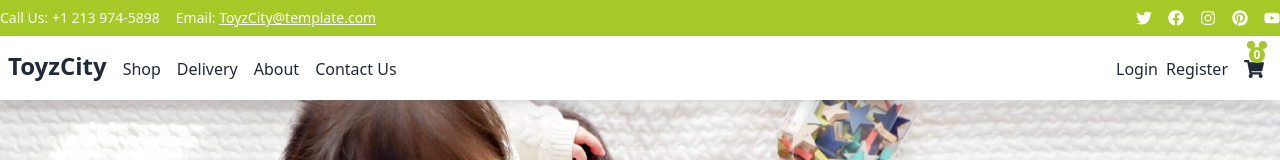
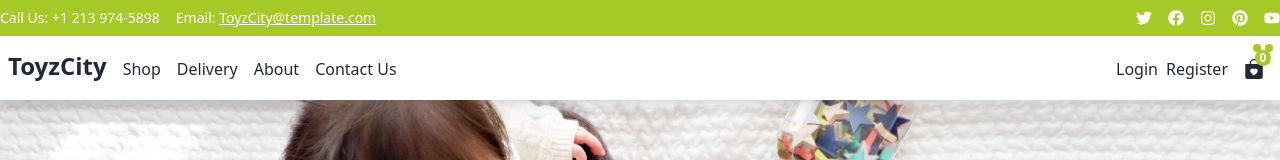
Before and after one commit to ToyTreasures/toy-treasures-frontend, a React (Vite) app: page / in a window 1280 px wide. Shown: the top 160 px of the page. Built offline with nearby package versions, Linux system fonts and the light colour scheme.

Commit message:
style: add wishlist icon to navbar

```diff
--- a/src/Layouts/Navbar.jsx
+++ b/src/Layouts/Navbar.jsx
@@ -6,10 +6,11 @@ import {
   FaInstagram,
   FaPinterest,
   FaYoutube,
-  FaShoppingCart,
   FaBars,
   FaTimes,
 } from "react-icons/fa";
+import { BsBagHeartFill } from "react-icons/bs";
+
 import { useUserContext } from "../contexts/UserContext";
 import localStorageServices from "../services/localStorageServices";
 
@@ -21,7 +22,7 @@ const Navbar = () => {
 
   useEffect(() => {
     setLoading(false);
-  });
+  }, []);
 
   const handleLogout = () => {
     setUser(null);
@@ -89,7 +90,6 @@ const Navbar = () => {
       <nav className="navbar bg-white shadow-lg relative">
         <div className="container mx-auto flex justify-between items-baseline">
           <NavLink to="/" className="flex items-center me-4">
-            {/* <img src={logo} alt="ToyStore Logo" className="h-16 w-auto" />{" "} */}
             <p className="text-2xl font-bold">ToyzCity</p>
           </NavLink>
 
@@ -141,10 +141,10 @@ const Navbar = () => {
             )}
 
             <NavLink
-              to="/cart"
+              to="/wishlist"
               className="flex items-center relative p-2 rounded-md"
             >
-              <div className="absolute top-[-10px] right-[5px] flex flex-col items-center">
+              <div className="absolute top-[-7px] right-[-1px] flex flex-col items-center">
                 <div className="flex justify-center space-x-1 mb-[-2px]">
                   <div className="bg-[var(--primary-color)] rounded-full w-2 h-2"></div>
                   <div className="bg-[var(--primary-color)] rounded-full w-2 h-2"></div>
@@ -153,7 +153,8 @@ const Navbar = () => {
                   0
                 </div>
               </div>
-              <FaShoppingCart className="text-xl" />
+              <BsBagHeartFill className="text-xl" />{" "}
+              {/* Changed to use BsBagHeartFill */}
             </NavLink>
             <div className="md:hidden">
               <button
@@ -188,7 +189,6 @@ const Navbar = () => {
                 </li>
               ) : (
                 <>
-                  {" "}
                   <li>
                     <NavLink
                       to="/register"
@@ -247,38 +247,13 @@ const Navbar = () => {
               </li>
               <li>
                 <NavLink
-                  to="/cart"
+                  to="/wishlist"
                   onClick={toggleMobileMenu}
                   className="w-full py-3 px-4 hover:bg-base-300"
                 >
-                  Cart
+                  Wishlist
                 </NavLink>
               </li>
-              {/* {user ? (
-                <>
-                  <li>
-                    <span className="w-full py-3 px-4">Welcome, {user.name}</span>
-                  </li>
-                  <li>
-                    <button onClick={handleLogout} className="w-full py-3 px-4 hover:bg-base-300">
-                      Logout
-                    </button>
-                  </li>
-                </>
-              ) : (
-                <>
-                  <li>
-                    <NavLink to="/login" onClick={toggleMobileMenu} className="w-full py-3 px-4 hover:bg-base-300">
-                      Login
-                    </NavLink>
-                  </li>
-                  <li>
-                    <NavLink to="/signup" onClick={toggleMobileMenu} className="w-full py-3 px-4 hover:bg-base-300">
-                      Sign Up
-                    </NavLink>
-                  </li>
-                </>
-              )} */}
             </ul>
           </div>
         )}
```
